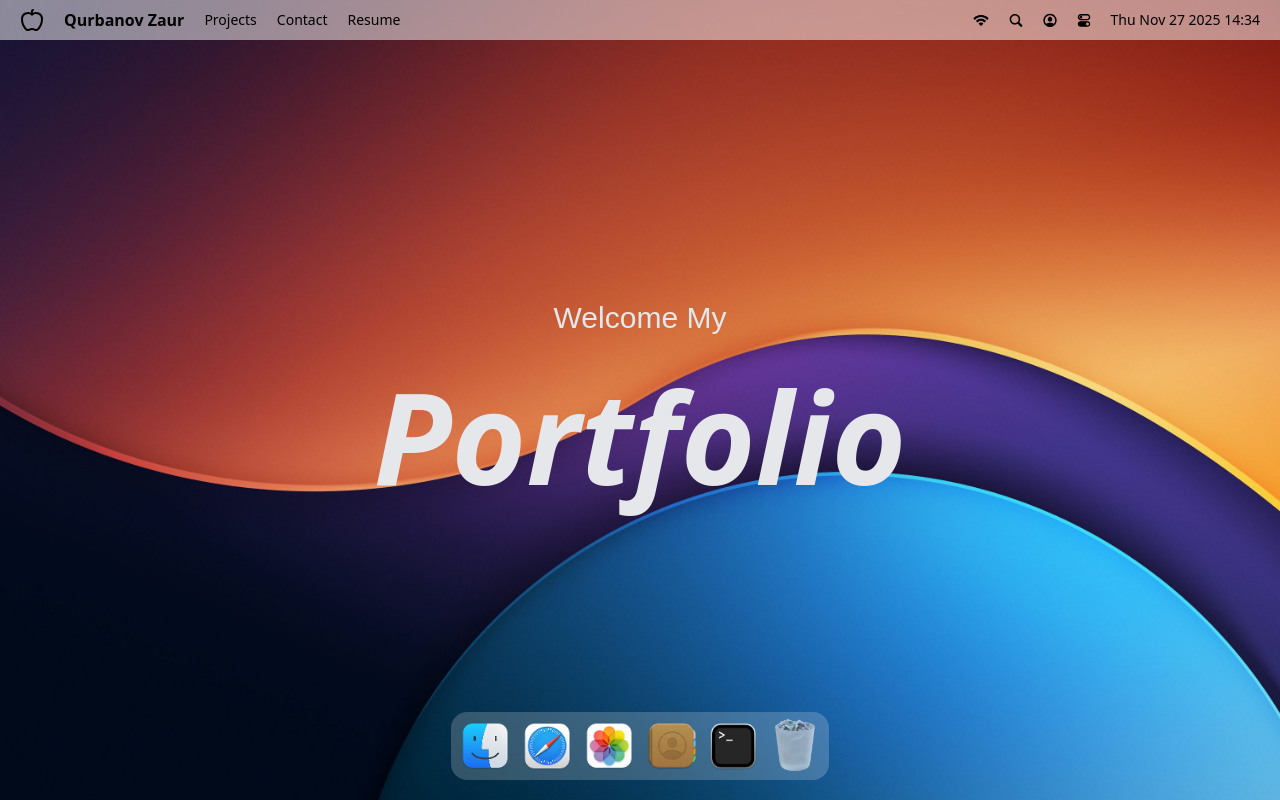
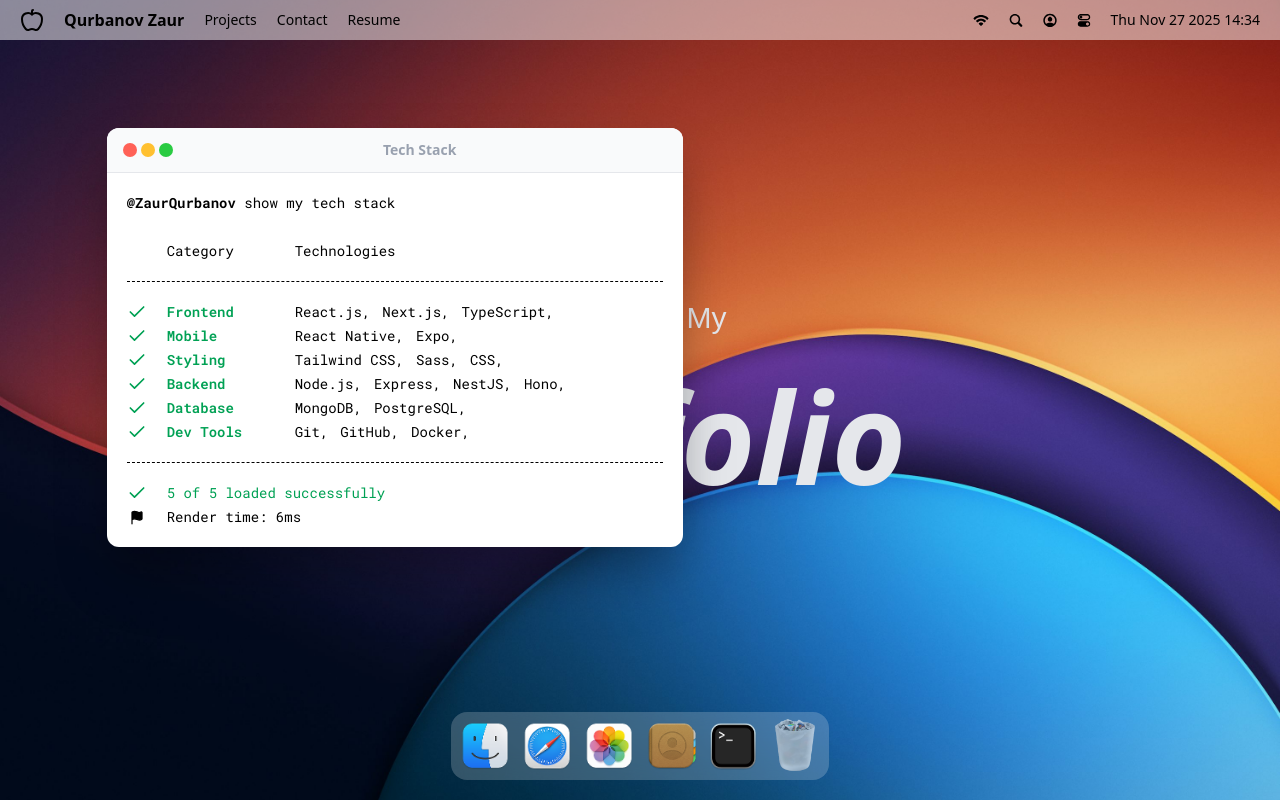
Before and after one commit to zaqurbanov/PortfolioFrontend, a React (Vite) app: page / in a window 1280 px wide. Both pictures are taken after a click on the button 733 px from the left and 746 px from the top of the page. Built offline with nearby package versions, Linux system fonts and the light colour scheme; a web font is replaced by a local one.

Commit message:
zaur/Feat/windowWrapper

```diff
--- a/package.json
+++ b/package.json
@@ -13,10 +13,12 @@
     "@gsap/react": "^2.1.2",
     "@tailwindcss/vite": "^4.1.17",
     "gsap": "^3.13.0",
+    "immer": "^11.0.1",
     "lucide-react": "^0.555.0",
     "react": "^19.2.0",
     "react-dom": "^19.2.0",
-    "tailwindcss": "^4.1.17"
+    "tailwindcss": "^4.1.17",
+    "zustand": "^5.0.9"
   },
   "devDependencies": {
     "@eslint/js": "^9.39.1",
--- a/src/App.tsx
+++ b/src/App.tsx
@@ -1,7 +1,10 @@
 import Dock from '#components/Dock/Dock';
 import Navbar from '#components/Navbar/Navbar';
 import Welcome from '#components/Welcome/Welcome';
-
+import Terminal from '#components/windows/Terminal/Terminal';
+import Draggable from 'gsap/Draggable';
+import gsap from 'gsap';
+gsap.registerPlugin(Draggable)
 function App() {
 
   return (
@@ -11,6 +14,8 @@
       <Navbar/>
       <Welcome/>
       <Dock/>
+
+      <Terminal/>
     </main>
     </>
 
--- a/src/components/Dock/Dock.tsx
+++ b/src/components/Dock/Dock.tsx
@@ -3,10 +3,10 @@
 import Tooltip from "./Tooltip";
 import { useGSAP } from "@gsap/react";
 import gsap from "gsap";
-
+import useWindowStore from "#store/useWindowStore";
 const Dock = () => {
+  const {openWindow,closeWindow,windows} = useWindowStore()
   const dockRef = React.useRef<HTMLDivElement>(null);
-  console.log(dockRef.current);
   useGSAP(()=>{
     const dock = dockRef.current
     if(!dock) return
@@ -20,10 +20,10 @@
             const distance = Math.abs(mouseX - center)
             const intensity = Math.exp(-(distance**2)/4000)
             gsap.to(icon, {
-              scale: 1.15+0.15*intensity,
+              scale: 1+0.15*intensity,
               y:-15*intensity,
               duration:0.2,
-              ease:"power3.out"
+              ease:"power1.out"
 
             })
           })
@@ -50,10 +50,19 @@
         dock.removeEventListener('mouseleave',handleReset)
       }
   },[])
-  const toggleApp = (id: string, canOpen: boolean) => {
+  const toggleApp = (app:any) => {
+    if(!app.canOpen) return
 
-    console.log(id, canOpen);
+    const window  = windows[app.id]
+
+    if(window.isOpen){
+      closeWindow(app.id)
+    }else{
+      openWindow(app.id)
+    }
   };
+
+
   return (
     <section id="dock">
       <div ref={dockRef} className="dock-container">
@@ -65,7 +74,7 @@
                 aria-label={name}
                 className="dock-icon"
                 disabled={!canOpen}
-                onClick={() => toggleApp(id, canOpen)}
+                onClick={() => toggleApp({ id, name , icon, canOpen })}
               >
                 <img
                   src={`images/${icon}`}
--- /dev/null
+++ b/src/components/WindowControls.tsx
@@ -0,0 +1,17 @@
+import useWindowStore from "#store/useWindowStore";
+
+const WindowControls = ({ name }: { name: string; ref: any }) => {
+  const { closeWindow } = useWindowStore();
+
+  return (
+    <div className=" flex gap-1 items-center" id="window-controls">
+      <button onClick={() => closeWindow(name)} className="close"></button>
+
+      <button className="minimize"></button>
+      <button className="maximize"></button>
+
+    </div>
+  );
+};
+
+export default WindowControls;
--- /dev/null
+++ b/src/components/windows/Terminal/Terminal.tsx
@@ -0,0 +1,49 @@
+import { techStack } from "#constants/index";
+import WIndowWrapper from "#hoc/WindowWrapper";
+import { Check, Flag } from "lucide-react";
+
+const Terminal = () => {
+  return (
+    <WIndowWrapper windowKey="terminal" windowName="Tech Stack">
+      <>
+        <div className="techstack">
+          <p>
+            <span className="font-bold">@ZaurQurbanov </span>
+            show my tech stack
+          </p>
+
+          <div className="label">
+            <p className="w-32">Category</p>
+            <p>Technologies</p>
+          </div>
+
+          <ul className="content">
+            {techStack.map(({ category, items }) => (
+              <li key={category} className="flex">
+                <Check className="check" size={20} />
+                <h3>{category}</h3>
+                <ul>
+                  {items.map((item, i) => (
+                    <li key={i}>{item},</li>
+                  ))}
+                </ul>
+              </li>
+            ))}
+          </ul>
+          <div className="footnote">
+            <p>
+              <Check className="check" size={20} /> 5 of 5 loaded successfully
+            </p>
+
+            <p className="text-black">
+              <Flag size={15} fill="black" />
+              Render time: 6ms
+            </p>
+          </div>
+        </div>
+      </>
+    </WIndowWrapper>
+  );
+};
+
+export default Terminal;
--- /dev/null
+++ b/src/hoc/WindowWrapper.tsx
@@ -0,0 +1,74 @@
+import WindowControls from "#components/WindowControls";
+import useWindowStore from "#store/useWindowStore";
+gsap.registerPlugin(Draggable);
+
+import { useGSAP } from "@gsap/react";
+import gsap from "gsap";
+import { Draggable } from "gsap/Draggable";
+import React, { useLayoutEffect, type JSX } from "react";
+interface Props {
+  children: JSX.Element;
+  windowKey: string;
+  windowName: string;
+}
+const WIndowWrapper = ({ children, windowKey, windowName }: Props) => {
+  const { focusWindow, windows } = useWindowStore();
+  const { zIndex, isOpen } = windows[windowKey];
+  const ref = React.useRef<HTMLDivElement>(null);
+  useGSAP(() => {
+    const el = ref.current;
+    if (!el) return;
+    el.style.display = "block";
+    if (isOpen) {
+      gsap.fromTo(
+        el,
+        { scale: 0.8, opacity: 0, y: 40 },
+        { y: 0, scale: 1, opacity: 1, duration: 0.2, ease: "power3.out" },
+      );
+    } else {
+      gsap.fromTo(
+        el,
+        { scale: 1, opacity: 1, y: 0 },
+        { y: 40, scale: 0.8, opacity: 0, duration: 0.2, ease: "power3.out" },
+      );
+    }
+  }, [isOpen]);
+  useGSAP(() => {
+    const el = ref.current;
+    if (!el) return;
+
+    const [instance] = Draggable.create(el, {
+      onPress: () => {
+        focusWindow(windowKey);
+      },
+    });
+    return () => instance.kill();
+  }, []);
+  useLayoutEffect(() => {
+    const el = ref.current;
+    if (!el) return;
+    el.style.display = isOpen ? "block" : "none";
+  }, []);
+  return (
+    <>
+      {
+        <section
+          id={windowKey}
+          style={{ zIndex }}
+          className="absolute"
+          ref={ref}
+        >
+          <div>
+            <div id="window-header">
+              <WindowControls name={windowKey} ref={ref} />
+              <h2>{windowName}</h2>
+            </div>
+          </div>
+          {children}
+        </section>
+      }
+    </>
+  );
+};
+
+export default WIndowWrapper;
--- /dev/null
+++ b/src/store/useWindowStore.ts
@@ -0,0 +1,46 @@
+import { INITIAL_Z_INDEX, WINDOW_CONFIG } from "#constants/index";
+import { create } from "zustand";
+import { immer } from "zustand/middleware/immer";
+
+interface WindowState {
+    windows:any,
+    nextZIndex:number,
+}
+
+interface WindowActions {
+    openWindow: (windowKey: string, data?: any) => void;
+    closeWindow: (windowKey: string) => void;
+    focusWindow: (windowKey: string) => void;
+}
+
+type Store = WindowState & WindowActions
+
+
+const useWindowStore = create<Store> ()  (immer((set)=>({
+    windows:WINDOW_CONFIG,
+    nextZIndex:INITIAL_Z_INDEX+1,
+    openWindow:(windowKey:any,data =null)=>set((state:any)=>{
+        const win = state.windows[windowKey]
+        win.isOpen = true
+        win.zIndex = state.nextZIndex
+        win.data = data ?? win.data
+        state.nextZIndex++
+
+    }),
+    closeWindow:(windowKey:any)=>set((state:any)=>{
+          const win = state.windows[windowKey]
+        win.isOpen = false
+        win.zIndex = INITIAL_Z_INDEX
+        win.data = null
+
+    }),
+    focusWindow:(windowKey:any)=>set((state:any)=>{
+             const win = state.windows[windowKey]
+        win.zIndex = state.nextZIndex++
+    }),
+
+
+
+})))
+
+export default useWindowStore
```
Also changed, not shown: 1 other file (tests, documents, lock files or other folders).
